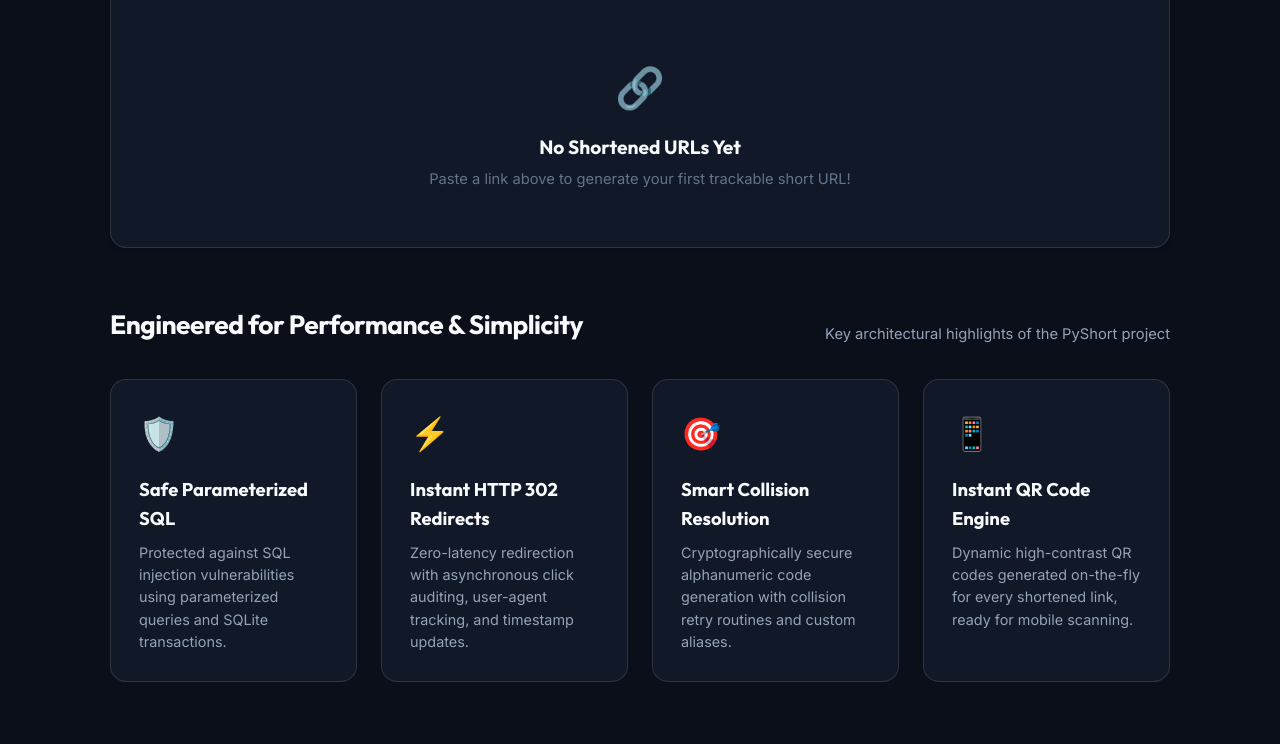
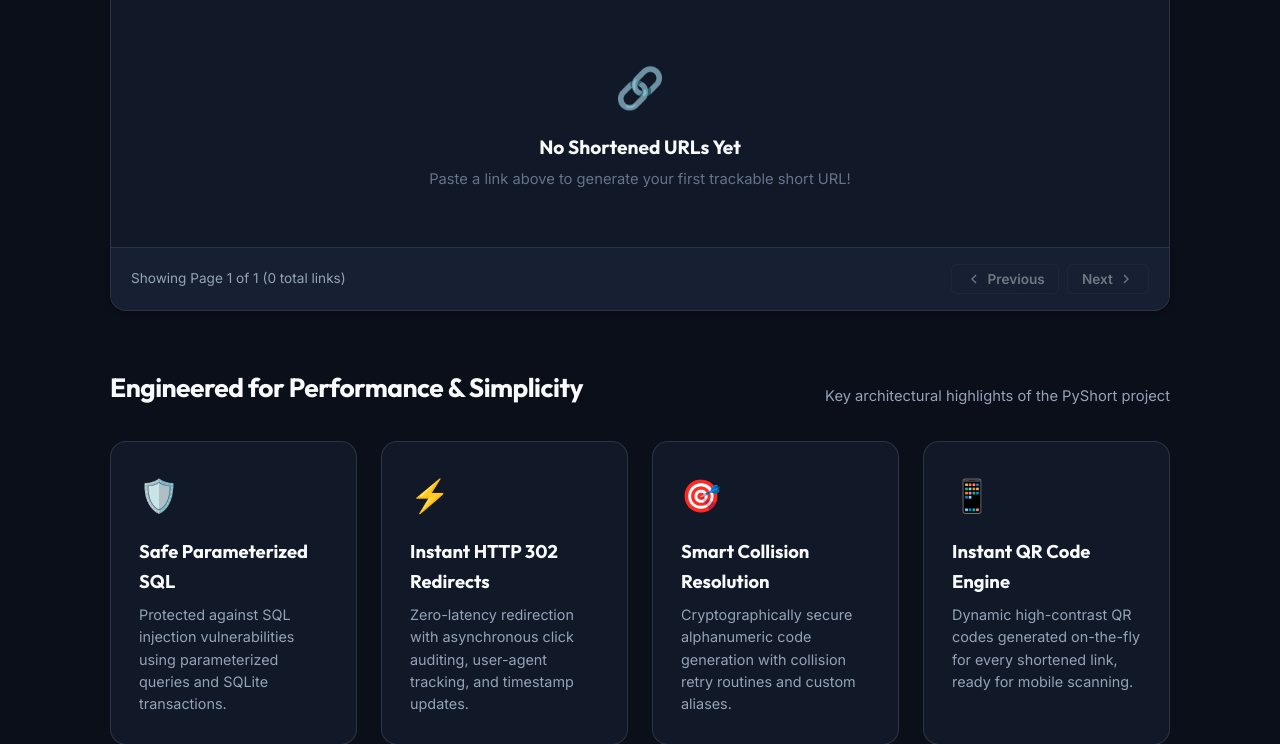
Before and after one commit to himanshuyadav0925-cmyk/PyShort-URL-Shortener, a Flask app: page / in a window 1280 px wide. Shown: the part 1050-1794 px from the top of the page. Run offline with Flask 3, Linux system fonts and the light colour scheme; data that the repository does not hold is empty.

Commit message:
Add pagination and strengthen URL security

```diff
--- a/app.py
+++ b/app.py
@@ -4,6 +4,7 @@ A modern, reliable, and secure URL shortening application with analytics.
 """
 
 import io
+import ipaddress
 import os
 import re
 import secrets
@@ -25,6 +26,7 @@ from database.db import (
     create_url,
     delete_url,
     get_analytics_summary,
+    get_paginated_urls,
     get_recent_urls,
     get_url_by_code,
     get_url_by_original,
@@ -67,6 +69,9 @@ CODE_LENGTH = 6
 CUSTOM_ALIAS_REGEX = re.compile(r"^[a-zA-Z0-9_-]{3,30}$")
 
 
+DANGEROUS_SCHEMES = ("javascript", "data", "file", "vbscript", "about")
+
+
 def validate_and_normalize_url(raw_url: str) -> tuple[bool, str, str]:
     """
     Validates and normalizes the input long URL.
@@ -80,6 +85,12 @@ def validate_and_normalize_url(raw_url: str) -> tuple[bool, str, str]:
     if len(cleaned_url) > 2048:
         return False, "", "URL is too long (maximum 2048 characters)."
 
+    # Reject dangerous or non-web schemes before any scheme manipulation
+    lower_cleaned = cleaned_url.lower()
+    for scheme in DANGEROUS_SCHEMES:
+        if lower_cleaned.startswith(f"{scheme}:"):
+            return False, "", f"Scheme '{scheme}:' is dangerous and not permitted."
+
     # Automatically prepend https:// if missing a scheme
     if not re.match(r"^[a-zA-Z][a-zA-Z0-9+.-]*://", cleaned_url):
         cleaned_url = f"https://{cleaned_url}"
@@ -89,18 +100,49 @@ def validate_and_normalize_url(raw_url: str) -> tuple[bool, str, str]:
     if parsed.scheme.lower() not in ("http", "https"):
         return False, "", "Only HTTP and HTTPS URLs are supported."
 
-    if not parsed.netloc:
+    # Extract hostname safely
+    host = (parsed.hostname or "").lower()
+    if not host:
         return False, "", "The URL must include a valid host or domain name."
 
-    # Validate hostname structure (allow localhost or domain with period)
-    host = parsed.netloc.split(":")[0].lower()
-    if host != "localhost" and "." not in host:
-        return False, "", "Please enter a valid domain name (e.g., example.com)."
+    # Reject localhost or local domain names
+    if host == "localhost" or host.endswith(".localhost"):
+        return False, "", "Shortening URLs targeting localhost or local network is not permitted."
 
-    # Prevent loop redirects to PyShort itself
-    current_host = request.host.split(":")[0].lower() if request.host else ""
-    if host == current_host or host in ("localhost", "127.0.0.1") and parsed.port == (request.port or 5000):
-        # Prevent shortening our own URLs
+    # Check for private, loopback, or reserved IP addresses
+    try:
+        ip = ipaddress.ip_address(host)
+        if (
+            ip.is_loopback
+            or ip.is_private
+            or ip.is_link_local
+            or ip.is_reserved
+            or ip.is_unspecified
+        ):
+            return (
+                False,
+                "",
+                "Shortening URLs targeting private or local IP addresses is not permitted.",
+            )
+    except ValueError:
+        # Host is a domain name, not an IP literal
+        if "." not in host:
+            return False, "", "Please enter a valid domain name (e.g., example.com)."
+
+    # Prevent loop redirects to PyShort itself (with explicit operator grouping)
+    current_host_parts = request.host.split(":") if request.host else [""]
+    current_host = current_host_parts[0].lower()
+    current_port = (
+        int(current_host_parts[1])
+        if len(current_host_parts) > 1
+        else (80 if request.scheme == "http" else 443)
+    )
+    target_port = parsed.port or (80 if parsed.scheme.lower() == "http" else 443)
+
+    if (
+        (host == current_host and (target_port == current_port))
+        or ((host in ("localhost", "127.0.0.1")) and (target_port == current_port))
+    ):
         return False, "", "You cannot shorten a PyShort short URL (prevents redirect loop)."
 
     return True, cleaned_url, ""
@@ -136,11 +178,13 @@ def build_full_short_url(short_code: str) -> str:
 @app.route("/")
 def index():
     """Renders the main dashboard page."""
-    recent_urls = get_recent_urls(limit=25)
+    page = request.args.get("page", 1, type=int)
+    paginated_data = get_paginated_urls(page=page, per_page=25)
     stats = get_analytics_summary()
     return render_template(
         "index.html",
-        recent_urls=recent_urls,
+        recent_urls=paginated_data["items"],
+        pagination=paginated_data,
         stats=stats,
         host_url=request.host_url,
     )
@@ -278,13 +322,32 @@ def api_shorten():
 
 @app.route("/api/links", methods=["GET"])
 def api_get_links():
-    """Returns list of recent shortened URLs with full short URL added."""
-    limit = request.args.get("limit", 50, type=int)
-    urls = get_recent_urls(limit=limit)
-    for u in urls:
+    """Returns paginated list of shortened URLs with full short URL added."""
+    page = request.args.get("page", 1, type=int)
+    # Support per_page parameter, or fallback to legacy limit parameter if passed
+    per_page = request.args.get("per_page", type=int)
+    if per_page is None:
+        per_page = request.args.get("limit", 25, type=int)
+
+    paginated = get_paginated_urls(page=page, per_page=per_page)
+    for u in paginated["items"]:
         u["short_url"] = build_full_short_url(u["short_code"])
         u["is_custom"] = bool(u["is_custom"])
-    return jsonify({"success": True, "links": urls})
+
+    return jsonify(
+        {
+            "success": True,
+            "links": paginated["items"],
+            "pagination": {
+                "page": paginated["page"],
+                "per_page": paginated["per_page"],
+                "total_count": paginated["total_count"],
+                "total_pages": paginated["total_pages"],
+                "has_next": paginated["has_next"],
+                "has_prev": paginated["has_prev"],
+            },
+        }
+    )
 
 
 @app.route("/api/links/<int:url_id>", methods=["DELETE"])
--- a/database/__init__.py
+++ b/database/__init__.py
@@ -8,6 +8,7 @@ from .db import (
     create_url,
     record_click,
     get_recent_urls,
+    get_paginated_urls,
     get_analytics_summary,
     delete_url,
     code_exists,
@@ -22,6 +23,7 @@ __all__ = [
     "create_url",
     "record_click",
     "get_recent_urls",
+    "get_paginated_urls",
     "get_analytics_summary",
     "delete_url",
     "code_exists",
--- a/static/css/style.css
+++ b/static/css/style.css
@@ -941,6 +941,44 @@ body::before {
     font-size: 0.92rem;
 }
 
+/* Pagination Controls */
+.pagination-bar {
+    display: flex;
+    justify-content: space-between;
+    align-items: center;
+    padding: 0.95rem 1.25rem;
+    border-top: 1px solid var(--border-subtle);
+    background: var(--bg-surface-elevated);
+    flex-wrap: wrap;
+    gap: 0.75rem;
+}
+
+.pagination-info {
+    font-size: 0.85rem;
+    color: var(--text-secondary);
+}
+
+.pagination-actions {
+    display: flex;
+    gap: 0.5rem;
+}
+
+.btn-pagination {
+    padding: 0.4rem 0.85rem;
+    font-size: 0.85rem;
+    border-radius: var(--radius-sm);
+    display: inline-flex;
+    align-items: center;
+    gap: 0.35rem;
+    cursor: pointer;
+}
+
+.btn-pagination:disabled {
+    opacity: 0.4;
+    cursor: not-allowed;
+    pointer-events: none;
+}
+
 /* ==========================================================================
    Features Section
    ========================================================================== */
--- a/static/js/main.js
+++ b/static/js/main.js
@@ -28,10 +28,20 @@ document.addEventListener('DOMContentLoaded', () => {
     const statTopLink = document.getElementById('stat-top-link');
     const refreshStatsBtn = document.getElementById('refresh-stats-btn');
 
-    // Table elements
+    // Table & Pagination elements
     const urlsTableBody = document.getElementById('urls-table-body');
     const emptyState = document.getElementById('empty-state');
     const searchInput = document.getElementById('search-input');
+    const paginationControls = document.getElementById('pagination-controls');
+    const currentPageNum = document.getElementById('current-page-num');
+    const totalPagesNum = document.getElementById('total-pages-num');
+    const totalUrlsCount = document.getElementById('total-urls-count');
+    const prevPageBtn = document.getElementById('prev-page-btn');
+    const nextPageBtn = document.getElementById('next-page-btn');
+
+    let currentPage = parseInt(paginationControls?.getAttribute('data-page') || '1', 10);
+    let totalPages = parseInt(paginationControls?.getAttribute('data-total-pages') || '1', 10);
+    const perPage = parseInt(paginationControls?.getAttribute('data-per-page') || '25', 10);
 
     // QR Modal elements
     const qrModal = document.getElementById('qr-modal');
@@ -192,7 +202,7 @@ document.addEventListener('DOMContentLoaded', () => {
     }
 
     // =========================================================================
-    // Table Row Operations
+    // Table Row & Pagination Operations
     // =========================================================================
     function prependTableRow(item) {
         if (emptyState) emptyState.classList.add('hidden');
@@ -200,13 +210,13 @@ document.addEventListener('DOMContentLoaded', () => {
 
         const dateStr = (item.created_at || '').substring(0, 10) || 'Today';
         const tr = document.createElement('tr');
-        tr.id = `row-${item.short_code}`;
+        tr.id = `row-${item.id || item.short_code}`;
         tr.setAttribute('data-search', `${item.short_code} ${item.original_url}`);
 
         tr.innerHTML = `
             <td>
                 <div class="cell-short-link">
-                    <a href="/${item.short_code}" target="_blank" rel="noopener noreferrer" class="link-primary">
+                    <a href="/${item.short_code}" target="_blank" rel="noopener noreferrer" class="link-primary" id="short-link-${item.id || item.short_code}">
                         ${item.short_url}
                     </a>
                     ${item.is_custom ? '<span class="badge badge-custom" title="Custom alias">Custom</span>' : ''}
@@ -222,7 +232,7 @@ document.addEventListener('DOMContentLoaded', () => {
             <td>
                 <span class="clicks-badge">
                     <span class="dot"></span>
-                    <span>${item.clicks || 0}</span>
+                    <span id="clicks-count-${item.id || item.short_code}">${item.clicks || 0}</span>
                 </span>
             </td>
             <td>
@@ -239,11 +249,74 @@ document.addEventListener('DOMContentLoaded', () => {
                     <a href="/${item.short_code}" target="_blank" rel="noopener noreferrer" class="btn-table-action" title="Open and test redirect">
                         <svg width="15" height="15" viewBox="0 0 24 24" fill="none" stroke="currentColor" stroke-width="2"><path d="M18 13v6a2 2 0 0 1-2 2H5a2 2 0 0 1-2-2V8a2 2 0 0 1 2-2h6"/><polyline points="15 3 21 3 21 9"/><line x1="10" y1="14" x2="21" y2="3"/></svg>
                     </a>
+                    <button type="button" class="btn-table-action btn-delete" onclick="deleteLink(${item.id})" title="Delete link">
+                        <svg width="15" height="15" viewBox="0 0 24 24" fill="none" stroke="currentColor" stroke-width="2"><polyline points="3 6 5 6 21 6"/><path d="M19 6v14a2 2 0 0 1-2 2H7a2 2 0 0 1-2-2V6m3 0V4a2 2 0 0 1 2-2h4a2 2 0 0 1 2 2v2"/></svg>
+                    </button>
                 </div>
             </td>
         `;
 
         urlsTableBody.insertBefore(tr, urlsTableBody.firstChild);
+
+        if (totalUrlsCount) {
+            const count = parseInt(totalUrlsCount.textContent || '0', 10);
+            totalUrlsCount.textContent = count + 1;
+        }
+    }
+
+    function updatePaginationUI(pagination) {
+        if (!pagination || !paginationControls) return;
+        currentPage = pagination.page;
+        totalPages = pagination.total_pages;
+
+        paginationControls.setAttribute('data-page', currentPage);
+        paginationControls.setAttribute('data-total-pages', totalPages);
+
+        if (currentPageNum) currentPageNum.textContent = currentPage;
+        if (totalPagesNum) totalPagesNum.textContent = totalPages;
+        if (totalUrlsCount) totalUrlsCount.textContent = pagination.total_count;
+
+        if (prevPageBtn) prevPageBtn.disabled = !pagination.has_prev;
+        if (nextPageBtn) nextPageBtn.disabled = !pagination.has_next;
+    }
+
+    async function loadPage(page) {
+        try {
+            const res = await fetch(`/api/links?page=${page}&per_page=${perPage}`);
+            const data = await res.json();
+            if (data.success && data.links) {
+                if (!urlsTableBody) return;
+                urlsTableBody.innerHTML = '';
+                for (let i = data.links.length - 1; i >= 0; i--) {
+                    prependTableRow(data.links[i]);
+                }
+                if (data.pagination) {
+                    updatePaginationUI(data.pagination);
+                }
+                if (searchInput && searchInput.value.trim()) {
+                    filterTableRows(searchInput.value.toLowerCase().trim());
+                }
+            }
+        } catch (e) {
+            console.error('Failed to load page:', e);
+            showToast('Failed to load page links', 'error');
+        }
+    }
+
+    if (prevPageBtn) {
+        prevPageBtn.addEventListener('click', () => {
+            if (currentPage > 1) {
+                loadPage(currentPage - 1);
+            }
+        });
+    }
+
+    if (nextPageBtn) {
+        nextPageBtn.addEventListener('click', () => {
+            if (currentPage < totalPages) {
+                loadPage(currentPage + 1);
+            }
+        });
     }
 
     // =========================================================================
@@ -283,11 +356,9 @@ document.addEventListener('DOMContentLoaded', () => {
     }
 
     // =========================================================================
-    // Search / Filter Filter Logic
+    // Search / Filter Logic
     // =========================================================================
-    if (searchInput) {
-        searchInput.addEventListener('input', (e) => {
-            const query = e.target.value.toLowerCase().trim();
+    function filterTableRows(query) {
         const rows = urlsTableBody ? urlsTableBody.querySelectorAll('tr') : [];
         let visibleCount = 0;
 
@@ -314,6 +385,11 @@ document.addEventListener('DOMContentLoaded', () => {
                 emptyState.classList.add('hidden');
             }
         }
+    }
+
+    if (searchInput) {
+        searchInput.addEventListener('input', (e) => {
+            filterTableRows(e.target.value.toLowerCase().trim());
         });
     }
 
@@ -422,9 +498,17 @@ document.addEventListener('DOMContentLoaded', () => {
                 row.style.transform = 'translateX(20px)';
                 setTimeout(() => {
                     row.remove();
+                    if (totalUrlsCount) {
+                        const count = parseInt(totalUrlsCount.textContent || '0', 10);
+                        if (count > 0) totalUrlsCount.textContent = count - 1;
+                    }
                     const remainingRows = urlsTableBody ? urlsTableBody.querySelectorAll('tr').length : 0;
-                    if (remainingRows === 0 && emptyState) {
+                    if (remainingRows === 0) {
+                        if (currentPage > 1) {
+                            loadPage(currentPage - 1);
+                        } else if (emptyState) {
                             emptyState.classList.remove('hidden');
+                        }
                     }
                 }, 200);
             }
--- a/templates/index.html
+++ b/templates/index.html
@@ -289,6 +289,24 @@
                 <h3>No Shortened URLs Yet</h3>
                 <p>Paste a link above to generate your first trackable short URL!</p>
             </div>
+
+            <!-- Pagination Controls -->
+            <div class="pagination-bar" id="pagination-controls" data-page="{{ pagination.page }}" data-total-pages="{{ pagination.total_pages }}" data-per-page="{{ pagination.per_page }}">
+                <div class="pagination-info" id="pagination-info">
+                    Showing Page <span id="current-page-num">{{ pagination.page }}</span> of <span id="total-pages-num">{{ pagination.total_pages }}</span>
+                    (<span id="total-urls-count">{{ pagination.total_count }}</span> total links)
+                </div>
+                <div class="pagination-actions">
+                    <button type="button" class="btn btn-secondary btn-pagination" id="prev-page-btn" {% if not pagination.has_prev %}disabled{% endif %} title="Previous Page">
+                        <svg width="16" height="16" viewBox="0 0 24 24" fill="none" stroke="currentColor" stroke-width="2"><polyline points="15 18 9 12 15 6"></polyline></svg>
+                        <span>Previous</span>
+                    </button>
+                    <button type="button" class="btn btn-secondary btn-pagination" id="next-page-btn" {% if not pagination.has_next %}disabled{% endif %} title="Next Page">
+                        <span>Next</span>
+                        <svg width="16" height="16" viewBox="0 0 24 24" fill="none" stroke="currentColor" stroke-width="2"><polyline points="9 18 15 12 9 6"></polyline></svg>
+                    </button>
+                </div>
+            </div>
         </div>
     </section>
 
```
Also changed, not shown: database/db.py (+57 -5 lines), tests/test_app.py (+99 -0 lines), tests/verify_live.py (+28 -1 lines). Lines whose indentation alone changed are shown as unchanged.
